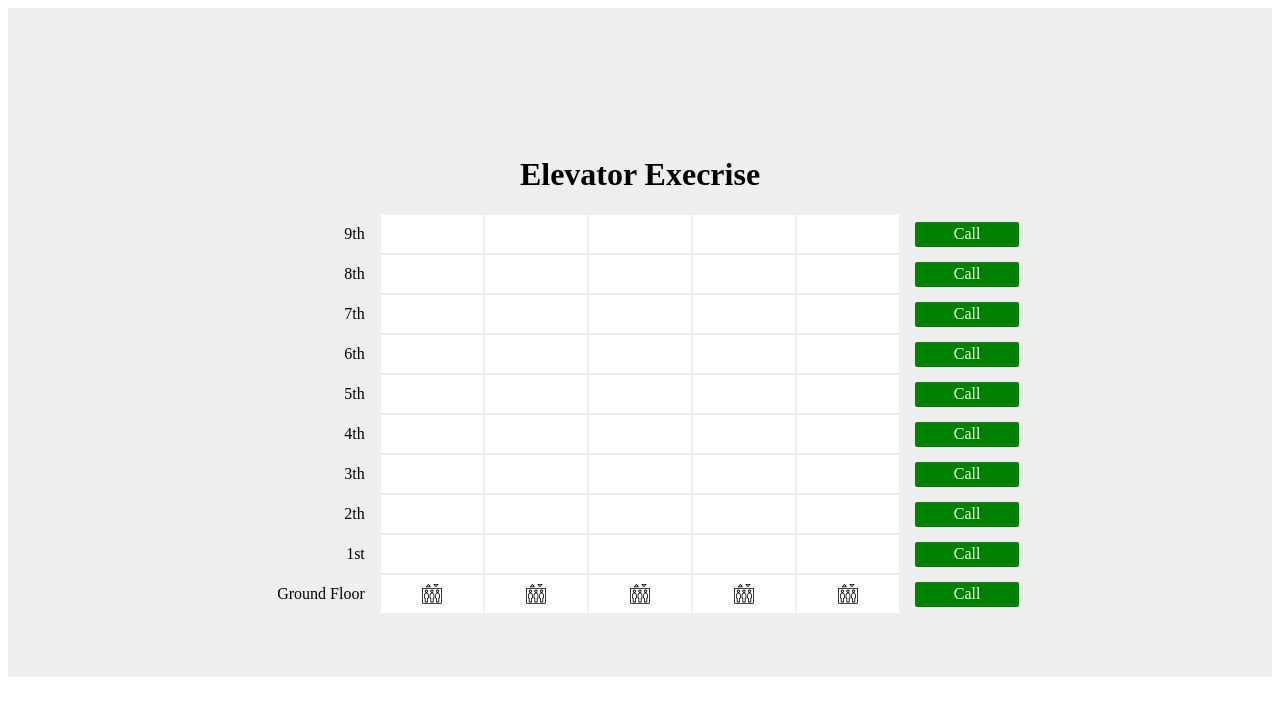
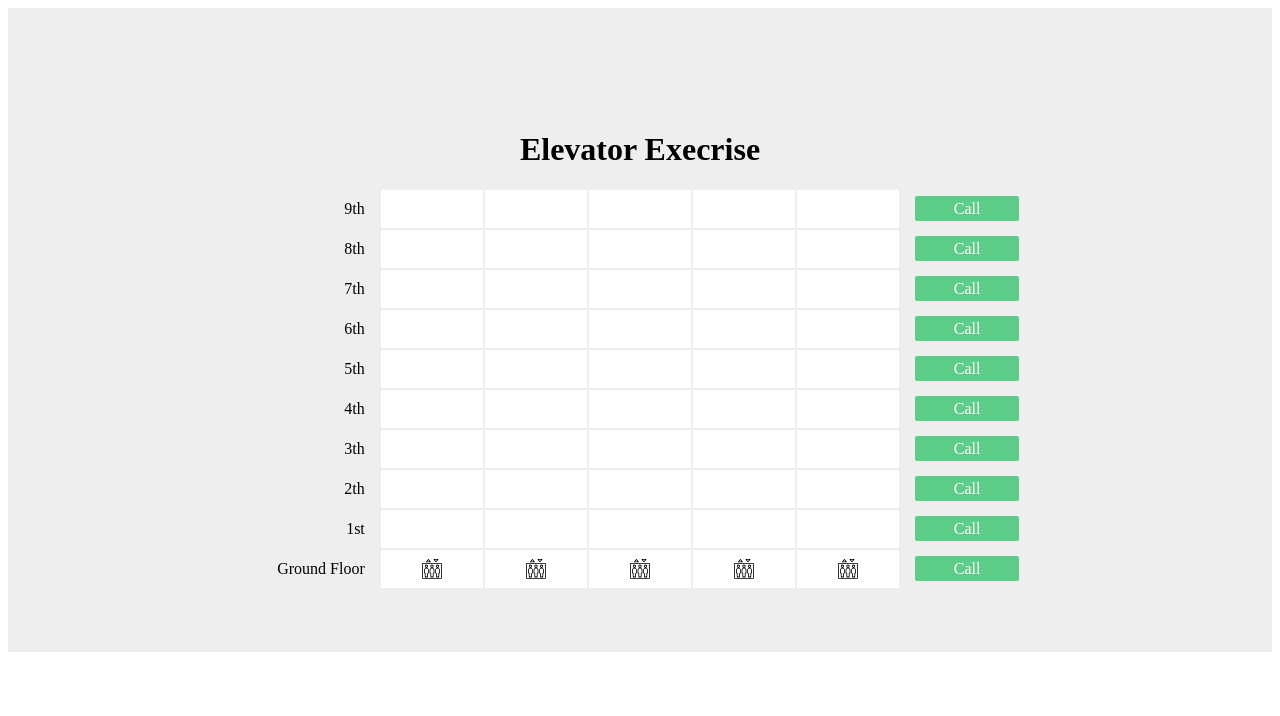
Before and after one commit to ronesn/arbox-elevator, an Angular app: page /elevator in a window 1280 px wide. Shown: the top 716 px of the page. Built offline with nearby package versions, Linux system fonts and the light colour scheme.

Commit message:
change padding

```diff
--- a/src/app/elevator/elevator.component.html
+++ b/src/app/elevator/elevator.component.html
@@ -8,14 +8,10 @@
             </div>
         </div>
         <div class="chart">
-            <div class="floor" *ngFor="let item of [].constructor(floorCount -1)">
-                <span class="cell" *ngFor="let item of [].constructor(eleveatorCount)">
-                    <span></span>
-                </span>
-            </div>
-            <div class="floor">
+            <div class="floor" *ngFor="let item of [].constructor(floorCount); let j = index">
                 <span class="cell" *ngFor="let item of [].constructor(eleveatorCount); let i = index">
-                    <span class="elevator-icon" id="elevator{{i}}"></span>
+                    <span *ngIf = "j!= floorCount - 1"></span>
+                    <span *ngIf = "j == floorCount - 1" class="elevator-icon" id="elevator{{i}}"></span>
                 </span>
             </div>
         </div>
--- a/src/app/elevator/elevator.component.scss
+++ b/src/app/elevator/elevator.component.scss
@@ -1,5 +1,5 @@
 .container{
-    padding: 10% 20% 5%;
+    padding: 8% 20% 5%;
     background-color: #eeeeee;
     justify-content: center;
     height: 100%;
@@ -75,17 +75,17 @@ h1 {
 
 .btn-call {
     //background-color: $green;
-    background-color: green;
+    background-color: #5bcd88;
 }
 
 .btn-arrived {
-    color: green;
-    border: green 1px solid;
+    color: #5bcd88;
+    border: #5bcd88 1px solid;
     background-color: white;
 }
 
 .btn-waiting {
-    background-color: red;
+    background-color: #ed484d;
 }
 
 .filter-green{
```
